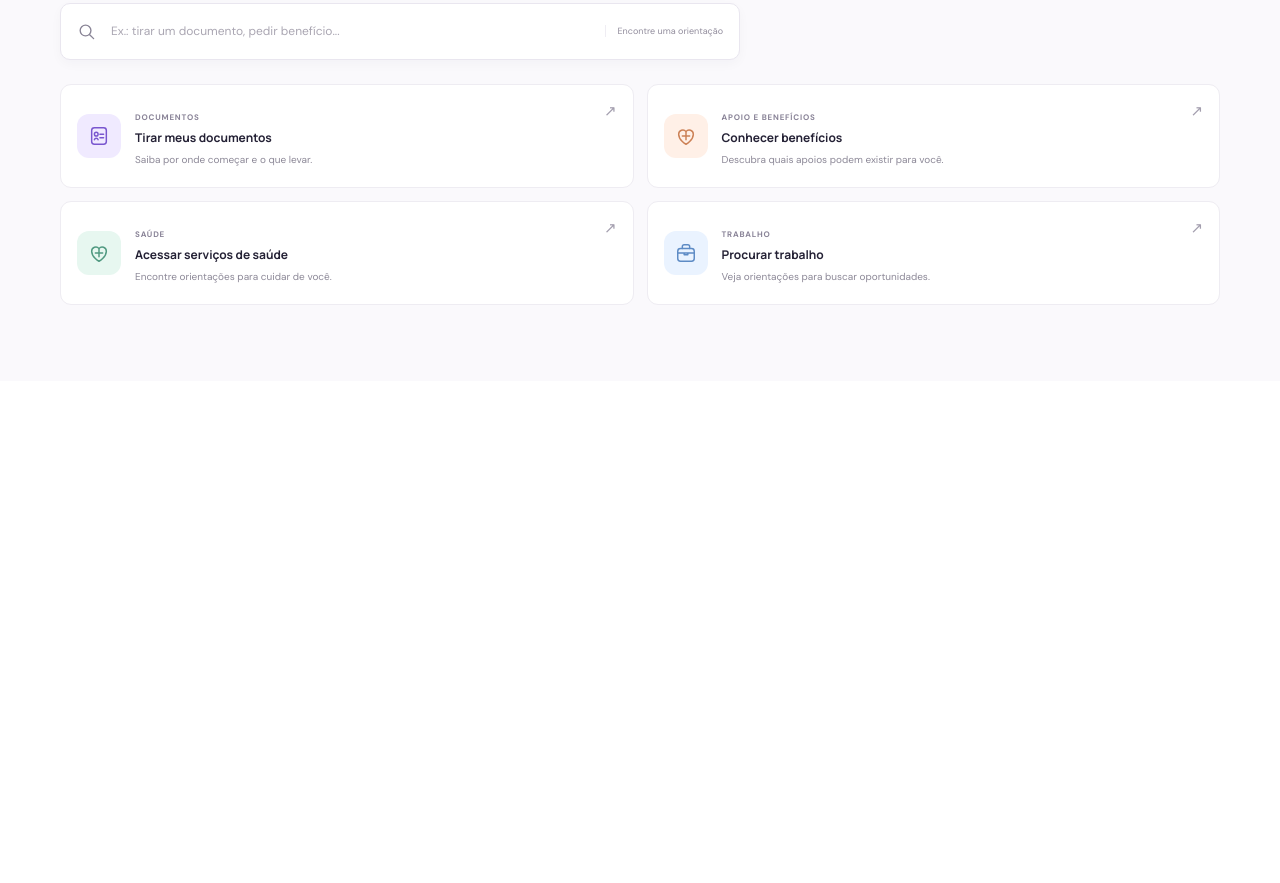
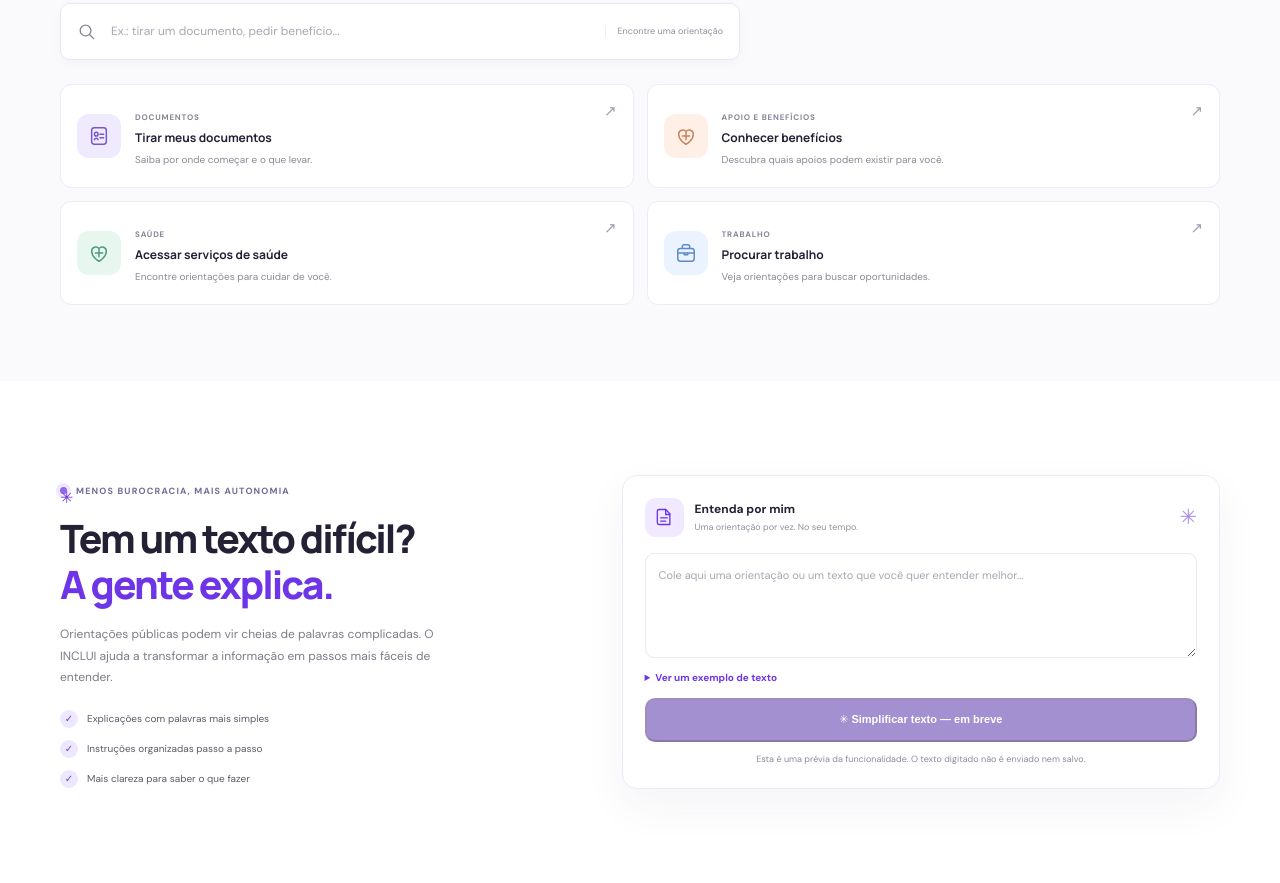
Before and after one commit to Mari1916/gs_inclui, a plain HTML site: page index.html in a window 1280 px wide. Shown: the part 1196-2079 px from the top of the page. Before the commit the page ends 1577 px from the top, so only its background shows below. Drawn offline with Linux system fonts and the light colour scheme.

Commit message:
nova seção (entenda por mim) onde simplifica um texto enviado pelo user

```diff
--- a/index.html
+++ b/index.html
@@ -302,6 +302,66 @@
           </div>
         </div>
       </section>
+
+      <section class="understand-section section-shell" id="entenda" aria-labelledby="understand-title">
+        <div class="understand-copy">
+          <p class="eyebrow"><span class="understand-sparkle" aria-hidden="true">✳</span> MENOS BUROCRACIA, MAIS AUTONOMIA</p>
+          <h2 id="understand-title">
+            Tem um texto difícil?<br />
+            <span>A gente explica.</span>
+          </h2>
+          <p class="understand-description">
+            Orientações públicas podem vir cheias de palavras complicadas.
+            O INCLUI ajuda a transformar a informação em passos mais fáceis de entender.
+          </p>
+          <ul class="understand-benefits">
+            <li><span aria-hidden="true">✓</span> Explicações com palavras mais simples</li>
+            <li><span aria-hidden="true">✓</span> Instruções organizadas passo a passo</li>
+            <li><span aria-hidden="true">✓</span> Mais clareza para saber o que fazer</li>
+          </ul>
+        </div>
+
+        <div class="understand-demo">
+          <div class="demo-header">
+            <span class="demo-document-icon" aria-hidden="true">
+              <svg viewBox="0 0 24 24">
+                <path d="M6 3h8l5 5v13H6a2 2 0 0 1-2-2V5a2 2 0 0 1 2-2Z" />
+                <path d="M14 3v6h5M8 13h8m-8 4h6" />
+              </svg>
+            </span>
+            <span class="demo-title">
+              <strong>Entenda por mim</strong>
+              <small>Uma orientação por vez. No seu tempo.</small>
+            </span>
+            <span class="demo-sparkle" aria-hidden="true">✳</span>
+          </div>
+
+          <label class="visually-hidden" for="text-to-simplify">
+            Texto que você quer entender melhor
+          </label>
+          <textarea
+            id="text-to-simplify"
+            rows="4"
+            placeholder="Cole aqui uma orientação ou um texto que você quer entender melhor..."
+          ></textarea>
+
+          <details class="example-details">
+            <summary>Ver um exemplo de texto</summary>
+            <p>
+              Para solicitar a segunda via do documento de identidade, compareça
+              ao posto de atendimento com sua certidão de nascimento ou casamento
+              e comprovante de residência.
+            </p>
+          </details>
+
+          <button class="button button-primary explain-button" type="button" disabled>
+            ✳ Simplificar texto — em breve
+          </button>
+          <p class="demo-note">
+            Esta é uma prévia da funcionalidade. O texto digitado não é enviado nem salvo.
+          </p>
+        </div>
+      </section>
     </main>
   </body>
 </html>
--- a/styles.css
+++ b/styles.css
@@ -911,6 +911,194 @@ a:focus-visible {
   font-size: 15px;
 }
 
+.understand-section {
+  display: grid;
+  grid-template-columns: .9fr 1.1fr;
+  align-items: center;
+  gap: 72px;
+  padding-top: 94px;
+  padding-bottom: 94px;
+}
+
+.understand-sparkle {
+  color: var(--purple);
+  font-size: 16px;
+}
+
+.understand-copy h2 {
+  margin: 18px 0 16px;
+  font: 750 39px/1.2 "Manrope", sans-serif;
+  letter-spacing: -.05em;
+}
+
+.understand-copy h2 span {
+  color: var(--purple);
+}
+
+.understand-description {
+  max-width: 410px;
+  margin: 0 0 21px;
+  color: #7e7a89;
+  font-size: 12px;
+  line-height: 1.8;
+}
+
+.understand-benefits {
+  display: grid;
+  gap: 12px;
+  padding: 0;
+  margin: 0;
+  list-style: none;
+}
+
+.understand-benefits li {
+  display: flex;
+  align-items: center;
+  gap: 9px;
+  color: #5e5a69;
+  font-size: 10px;
+}
+
+.understand-benefits li span {
+  display: grid;
+  width: 18px;
+  height: 18px;
+  flex: 0 0 auto;
+  place-items: center;
+  border-radius: 50%;
+  background: #ede7ff;
+  color: #6841c6;
+  font-size: 10px;
+  font-weight: 700;
+}
+
+.understand-demo {
+  padding: 22px;
+  border: 1px solid #eeeaf5;
+  border-radius: 15px;
+  background: #fff;
+  box-shadow: 0 17px 44px #35245b0e;
+}
+
+.demo-header {
+  display: flex;
+  align-items: center;
+  gap: 11px;
+  margin-bottom: 16px;
+}
+
+.demo-document-icon {
+  display: grid;
+  width: 39px;
+  height: 39px;
+  flex: 0 0 auto;
+  place-items: center;
+  border-radius: 11px;
+  background: #f0e9ff;
+  color: var(--purple);
+}
+
+.demo-document-icon svg {
+  width: 20px;
+  fill: none;
+  stroke: currentColor;
+  stroke-width: 1.6;
+  stroke-linecap: round;
+  stroke-linejoin: round;
+}
+
+.demo-title {
+  min-width: 0;
+}
+
+.demo-title strong,
+.demo-title small {
+  display: block;
+}
+
+.demo-title strong {
+  margin-bottom: 4px;
+  font-size: 12px;
+}
+
+.demo-title small {
+  color: #93909d;
+  font-size: 9px;
+}
+
+.demo-sparkle {
+  margin-left: auto;
+  color: #aa8ce9;
+  font-size: 21px;
+}
+
+.understand-demo textarea {
+  display: block;
+  width: 100%;
+  min-height: 105px;
+  resize: vertical;
+  padding: 13px;
+  border: 1px solid #eae8f0;
+  border-radius: 9px;
+  color: #343044;
+  font: inherit;
+  font-size: 11px;
+  line-height: 1.6;
+}
+
+.understand-demo textarea::placeholder {
+  color: #aaa6b2;
+}
+
+.understand-demo textarea:focus-visible,
+.example-details summary:focus-visible {
+  outline: 3px solid #f1a94b;
+  outline-offset: 3px;
+}
+
+.example-details {
+  margin: 12px 0;
+  color: #777284;
+  font-size: 10px;
+  line-height: 1.6;
+}
+
+.example-details summary {
+  width: fit-content;
+  color: var(--purple);
+  cursor: pointer;
+  font-size: 10px;
+  font-weight: 700;
+}
+
+.example-details p {
+  padding: 10px 12px;
+  margin: 9px 0 0;
+  border-radius: 8px;
+  background: #faf8ff;
+}
+
+.explain-button {
+  width: 100%;
+  min-height: 44px;
+  cursor: not-allowed;
+  font-size: 11px;
+}
+
+.explain-button:disabled {
+  background: #8d75c5;
+  box-shadow: none;
+  opacity: .8;
+}
+
+.demo-note {
+  margin: 11px 0 0;
+  color: #8f8b99;
+  font-size: 9px;
+  line-height: 1.5;
+  text-align: center;
+}
+
 @media (max-width: 900px) {
   .site-header {
     padding-inline: 24px;
@@ -938,6 +1126,10 @@ a:focus-visible {
 
   .service-grid {
     gap: 10px;
+  }
+
+  .understand-section {
+    gap: 38px;
   }
 }
 
@@ -1123,6 +1315,21 @@ a:focus-visible {
   .service-copy p {
     font-size: 9px;
   }
+
+  .understand-section {
+    grid-template-columns: 1fr;
+    gap: 25px;
+    padding-top: 66px;
+    padding-bottom: 66px;
+  }
+
+  .understand-copy h2 {
+    font-size: 35px;
+  }
+
+  .understand-demo {
+    padding: 17px;
+  }
 }
 
 @media (max-width: 390px) {
```
